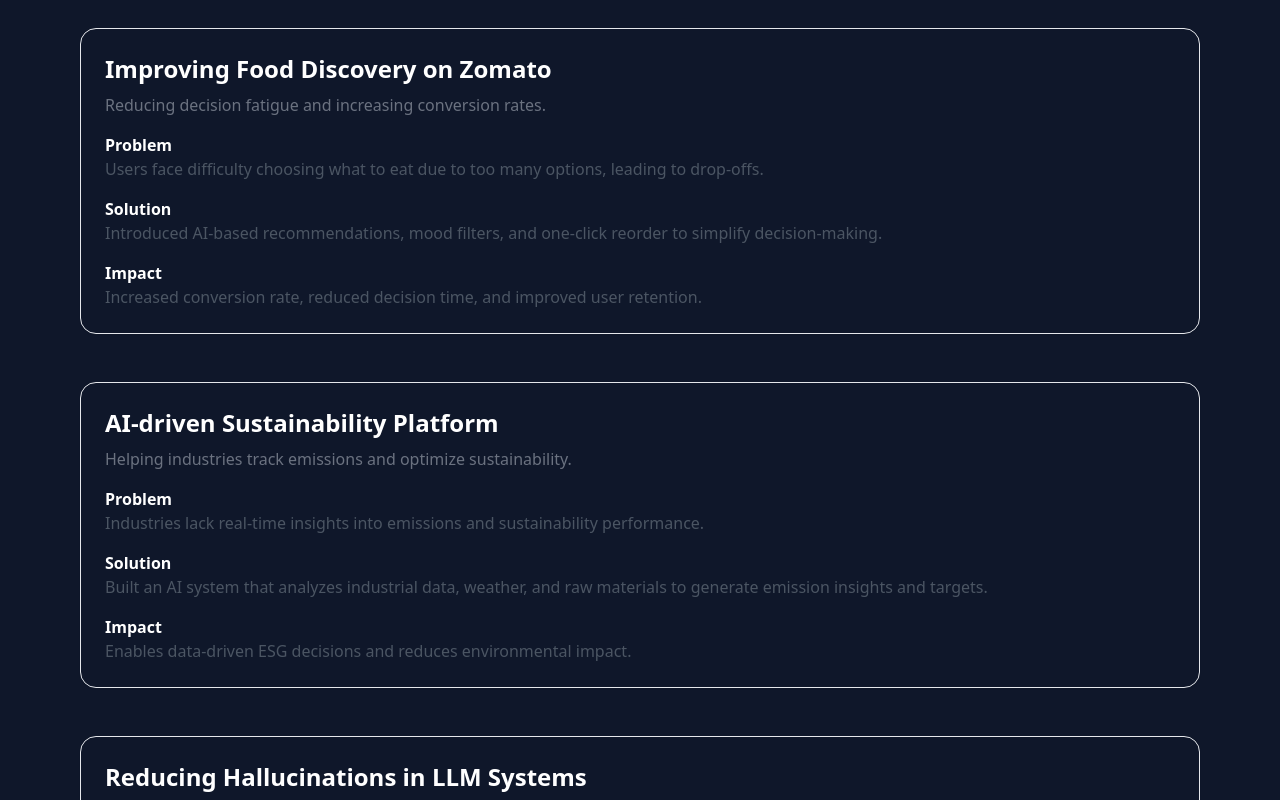
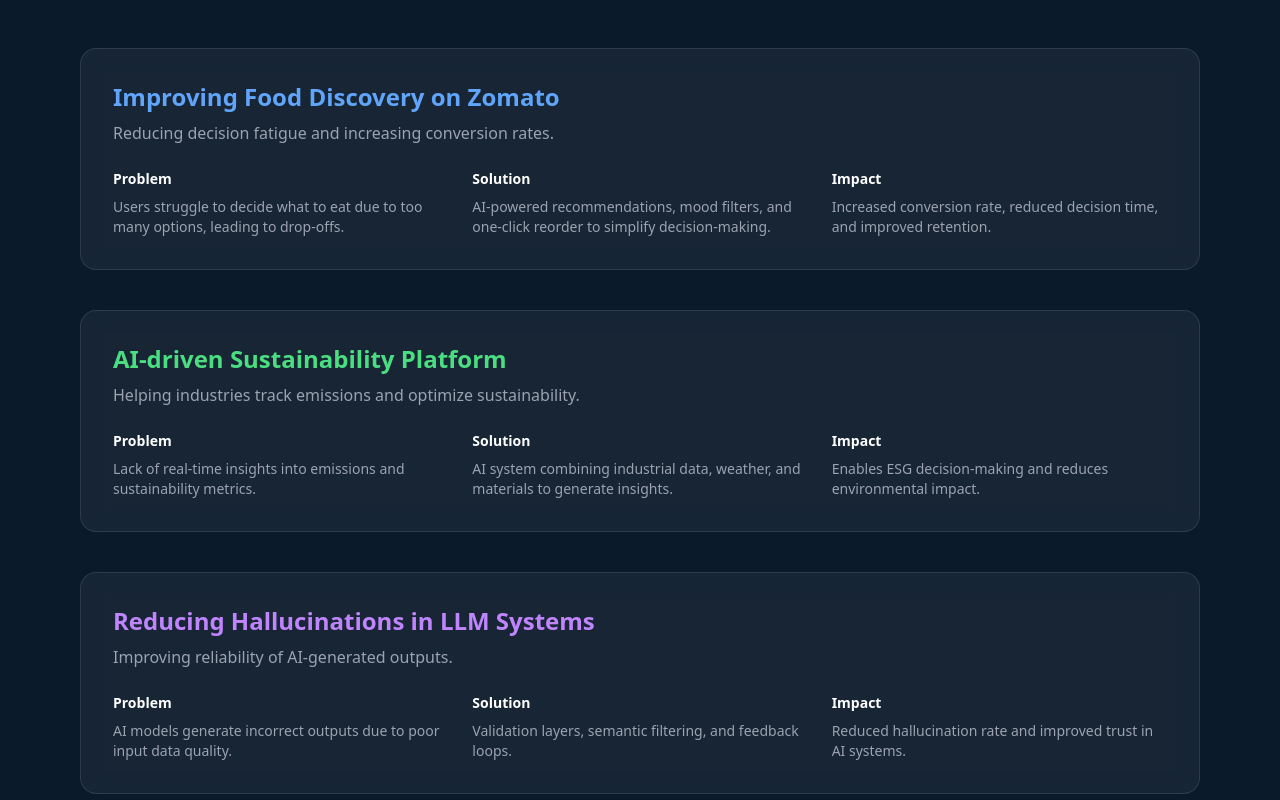
Before and after one commit to shashank-dj/Portfolio, a React (Vite) app: page /case-studies in a window 1280 px wide. Shown: the part 240-1040 px from the top of the page. Built offline with nearby package versions, Linux system fonts and the light colour scheme.

Commit message:
Update CaseStudies.jsx

```diff
--- a/src/pages/CaseStudies.jsx
+++ b/src/pages/CaseStudies.jsx
@@ -2,117 +2,133 @@
 
 const CaseStudies = () => {
   return (
-    <div className="px-6 md:px-20 py-12">
-      <h1 className="text-3xl font-bold mb-6">Case Studies</h1>
+    <div className="px-6 md:px-20 py-16 bg-[#0B1A2B] min-h-screen text-white">
 
-      <p className="text-gray-600 mb-10 max-w-2xl">
+      {/* HEADER */}
+      <div className="mb-12">
+        <h1 className="text-4xl font-bold mb-4">Case Studies</h1>
+        <p className="text-gray-400 max-w-2xl">
           A collection of product thinking exercises focused on solving real-world
           problems using user-centric and business-driven approaches.
         </p>
+      </div>
 
-      {/* ZOMATO CASE STUDY */}
-      <div className="mb-12 border rounded-2xl p-6 shadow-sm">
-        <h2 className="text-2xl font-semibold mb-2">
+      {/* CARD */}
+      <div className="space-y-10">
+
+        {/* ZOMATO */}
+        <div className="bg-white/5 border border-white/10 rounded-2xl p-8 backdrop-blur-md hover:border-blue-500 transition duration-300">
+
+          <h2 className="text-2xl font-semibold text-blue-400 mb-2">
             Improving Food Discovery on Zomato
           </h2>
 
-        <p className="text-gray-500 mb-4">
+          <p className="text-gray-400 mb-6">
             Reducing decision fatigue and increasing conversion rates.
           </p>
 
-        <div className="space-y-4">
+          <div className="grid md:grid-cols-3 gap-6">
+
             <div>
-            <h3 className="font-semibold">Problem</h3>
-            <p className="text-gray-600">
-              Users face difficulty choosing what to eat due to too many options,
+              <h3 className="text-sm font-semibold text-white mb-2">Problem</h3>
+              <p className="text-gray-400 text-sm">
+                Users struggle to decide what to eat due to too many options,
                 leading to drop-offs.
               </p>
             </div>
 
             <div>
-            <h3 className="font-semibold">Solution</h3>
-            <p className="text-gray-600">
-              Introduced AI-based recommendations, mood filters, and one-click reorder
+              <h3 className="text-sm font-semibold text-white mb-2">Solution</h3>
+              <p className="text-gray-400 text-sm">
+                AI-powered recommendations, mood filters, and one-click reorder
                 to simplify decision-making.
               </p>
             </div>
 
             <div>
-            <h3 className="font-semibold">Impact</h3>
-            <p className="text-gray-600">
-              Increased conversion rate, reduced decision time, and improved user retention.
+              <h3 className="text-sm font-semibold text-white mb-2">Impact</h3>
+              <p className="text-gray-400 text-sm">
+                Increased conversion rate, reduced decision time, and improved retention.
               </p>
             </div>
+
           </div>
         </div>
 
-      {/* SUSTAINABILITY AI CASE */}
-      <div className="mb-12 border rounded-2xl p-6 shadow-sm">
-        <h2 className="text-2xl font-semibold mb-2">
+        {/* SUSTAINABILITY */}
+        <div className="bg-white/5 border border-white/10 rounded-2xl p-8 backdrop-blur-md hover:border-green-500 transition duration-300">
+
+          <h2 className="text-2xl font-semibold text-green-400 mb-2">
             AI-driven Sustainability Platform
           </h2>
 
-        <p className="text-gray-500 mb-4">
+          <p className="text-gray-400 mb-6">
             Helping industries track emissions and optimize sustainability.
           </p>
 
-        <div className="space-y-4">
+          <div className="grid md:grid-cols-3 gap-6">
+
             <div>
-            <h3 className="font-semibold">Problem</h3>
-            <p className="text-gray-600">
-              Industries lack real-time insights into emissions and sustainability performance.
+              <h3 className="text-sm font-semibold mb-2">Problem</h3>
+              <p className="text-gray-400 text-sm">
+                Lack of real-time insights into emissions and sustainability metrics.
               </p>
             </div>
 
             <div>
-            <h3 className="font-semibold">Solution</h3>
-            <p className="text-gray-600">
-              Built an AI system that analyzes industrial data, weather, and raw materials
-              to generate emission insights and targets.
+              <h3 className="text-sm font-semibold mb-2">Solution</h3>
+              <p className="text-gray-400 text-sm">
+                AI system combining industrial data, weather, and materials to generate insights.
               </p>
             </div>
 
             <div>
-            <h3 className="font-semibold">Impact</h3>
-            <p className="text-gray-600">
-              Enables data-driven ESG decisions and reduces environmental impact.
+              <h3 className="text-sm font-semibold mb-2">Impact</h3>
+              <p className="text-gray-400 text-sm">
+                Enables ESG decision-making and reduces environmental impact.
               </p>
             </div>
+
           </div>
         </div>
 
-      {/* LLM CASE STUDY */}
-      <div className="border rounded-2xl p-6 shadow-sm">
-        <h2 className="text-2xl font-semibold mb-2">
+        {/* LLM */}
+        <div className="bg-white/5 border border-white/10 rounded-2xl p-8 backdrop-blur-md hover:border-purple-500 transition duration-300">
+
+          <h2 className="text-2xl font-semibold text-purple-400 mb-2">
             Reducing Hallucinations in LLM Systems
           </h2>
 
-        <p className="text-gray-500 mb-4">
+          <p className="text-gray-400 mb-6">
             Improving reliability of AI-generated outputs.
           </p>
 
-        <div className="space-y-4">
+          <div className="grid md:grid-cols-3 gap-6">
+
             <div>
-            <h3 className="font-semibold">Problem</h3>
-            <p className="text-gray-600">
-              LLMs produce incorrect outputs due to poor input data (GIGO problem).
+              <h3 className="text-sm font-semibold mb-2">Problem</h3>
+              <p className="text-gray-400 text-sm">
+                AI models generate incorrect outputs due to poor input data quality.
               </p>
             </div>
 
             <div>
-            <h3 className="font-semibold">Solution</h3>
-            <p className="text-gray-600">
-              Added validation layers, semantic filtering, and feedback loops to improve accuracy.
+              <h3 className="text-sm font-semibold mb-2">Solution</h3>
+              <p className="text-gray-400 text-sm">
+                Validation layers, semantic filtering, and feedback loops.
               </p>
             </div>
 
             <div>
-            <h3 className="font-semibold">Impact</h3>
-            <p className="text-gray-600">
+              <h3 className="text-sm font-semibold mb-2">Impact</h3>
+              <p className="text-gray-400 text-sm">
                 Reduced hallucination rate and improved trust in AI systems.
               </p>
             </div>
+
           </div>
+        </div>
+
       </div>
     </div>
   );
```
Lines whose indentation alone changed are shown as unchanged.
